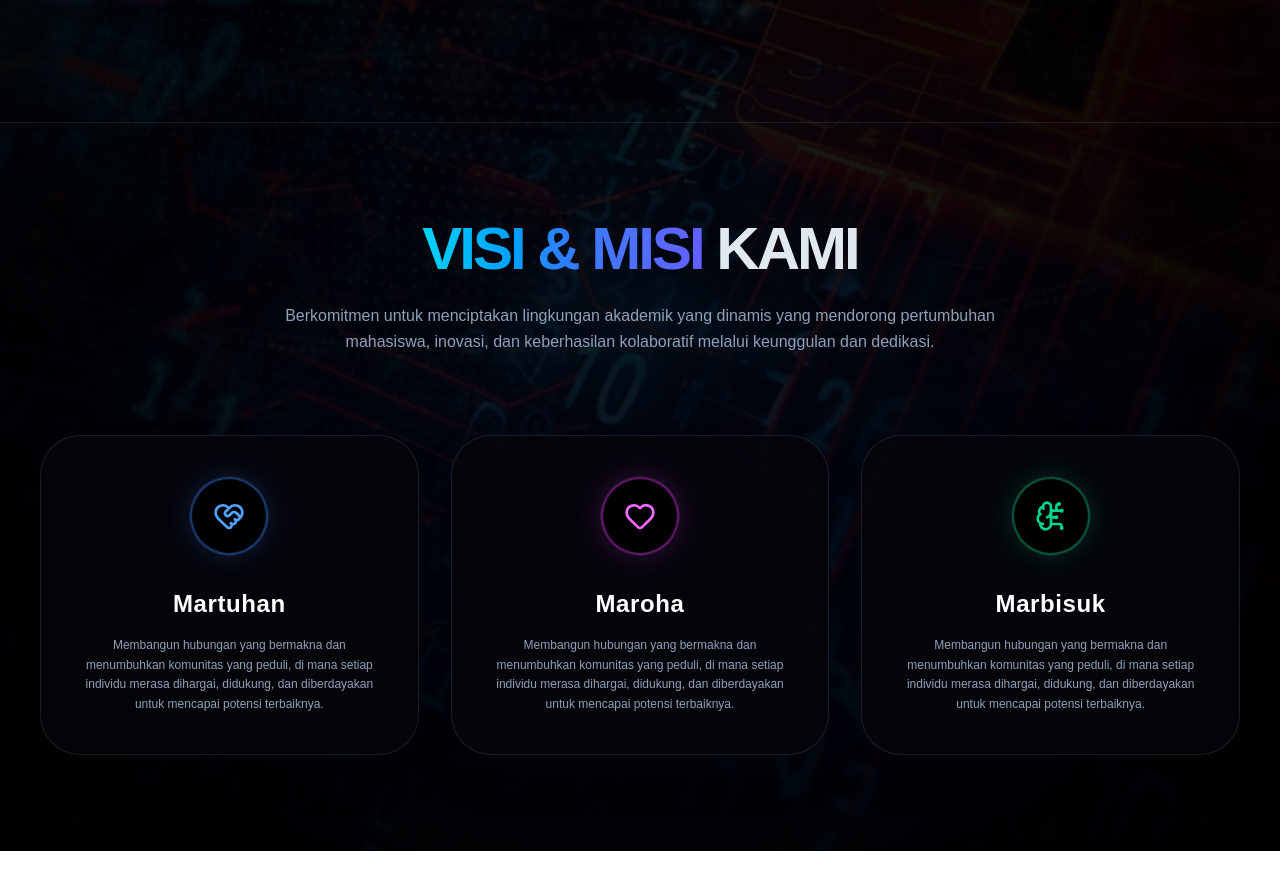
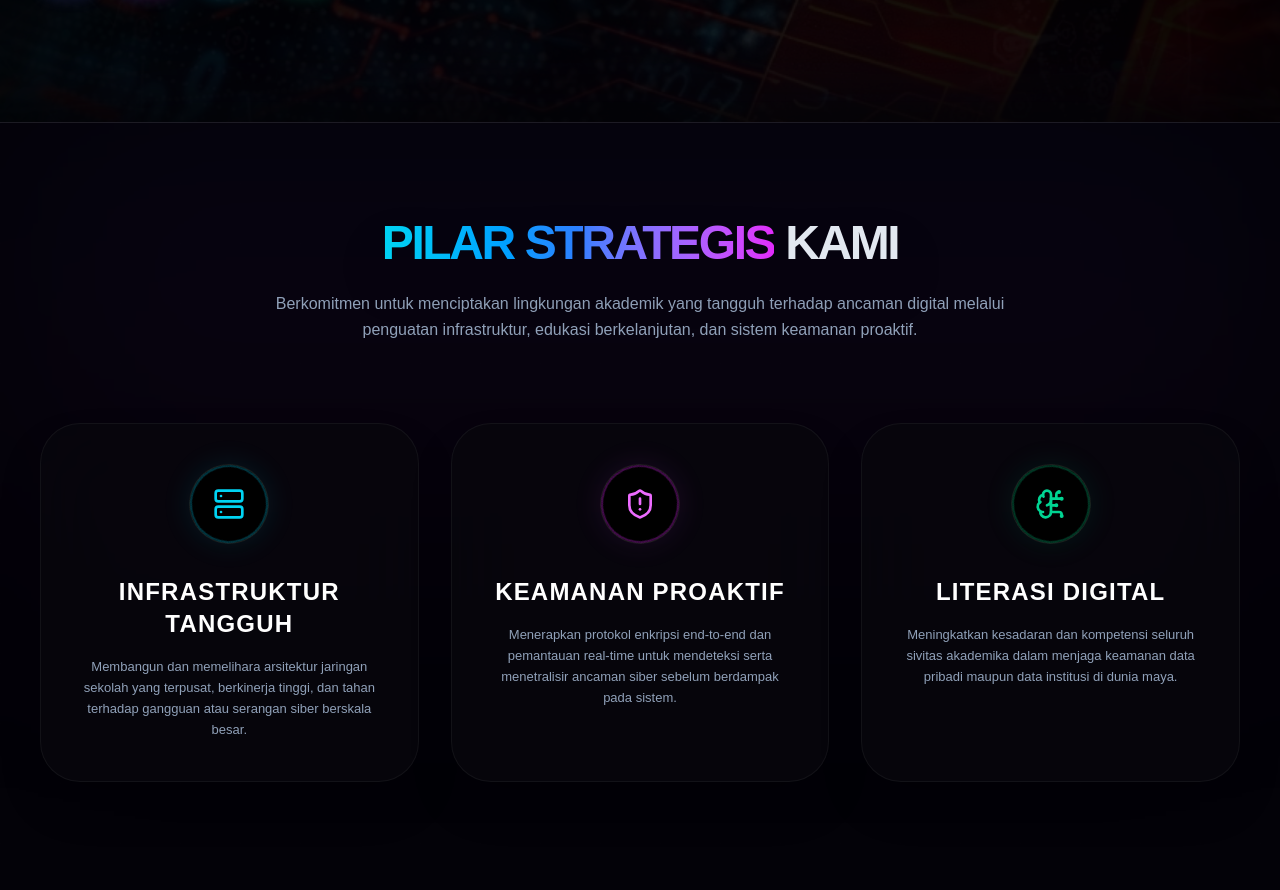
Before and after one commit to Edwinn1711/cyber-backend, a Next.js app: page / in a window 1280 px wide. Shown: the part 726-1616 px from the top of the page. Before the commit the page ends 1577 px from the top, so only its background shows below. Built offline with nearby package versions, Linux system fonts and the light colour scheme.

Commit message:
feat: ubah visi misi ke pilar siber strategis dan optimasi partikel klik dewa

```diff
--- a/app/(loginregister)/page.tsx
+++ b/app/(loginregister)/page.tsx
@@ -6,15 +6,15 @@ import {
   ShieldCheck, User, Lock, ScanLine, AlertTriangle, Fingerprint,
   MapPin, Calendar, CheckCircle2, School, Network, Server,
   Home, Info, FileText, LayoutGrid, Megaphone, HelpCircle, X, ArrowRight, Shield, Zap,
-  HeartHandshake, Heart, BrainCircuit
+  BrainCircuit, ShieldAlert, Cpu
 } from 'lucide-react'
 
 // --- ASSET BACKGROUND ---
 const CYBER_ASSETS = ["/bg/cyber1.jpg", "/bg/cyber2.jpg", "/bg/cyber3.jpg", "/bg/cyber4.jpg", "/bg/cyber5.jpg"];
 const AVAILABLE_CLASSES = ["X MIPA 1", "X IPS 1", "XI TKJ 1", "XI RPL 1", "XII MIPA 2", "XII DKV 1"];
 
-// --- 1. EFEK KLIK PARTIKEL (DIPERKECIL & DIPERHALUS AGAR ELEGAN) ---
-const SubtleCyberParticleSystem = () => {
+// --- 1. EFEK KLIK PARTIKEL DEWA (ANTI-GAGAL, MUNCUL DI MANA SAJA) ---
+const GodTierParticleSystem = () => {
   const canvasRef = useRef<HTMLCanvasElement>(null);
 
   useEffect(() => {
@@ -36,10 +36,10 @@ const SubtleCyberParticleSystem = () => {
     resize();
 
     const explode = (x: number, y: number) => {
-      // 1. Shockwave (Lebih kecil dan cepat pudar)
+      // 1. Shockwave
       shockwaves.push({ x, y, radius: 0, alpha: 0.8, speed: 4, width: 1.5 });
 
-      // 2. Sparks (Lebih pendek dan tidak terlalu menyebar)
+      // 2. Sparks
       for (let i = 0; i < 6; i++) {
         const angle = (Math.PI * 2 / 6) * i + (Math.random() * 0.5);
         const velocity = Math.random() * 6 + 4;
@@ -53,7 +53,7 @@ const SubtleCyberParticleSystem = () => {
         });
       }
 
-      // 3. Stardust (Lebih sedikit dan titik lebih kecil)
+      // 3. Stardust
       for (let i = 0; i < 8; i++) {
         const angle = Math.random() * Math.PI * 2;
         const speed = Math.random() * 3 + 1;
@@ -68,14 +68,12 @@ const SubtleCyberParticleSystem = () => {
       }
     };
 
-    const handlePointerDown = (e: MouseEvent | TouchEvent) => {
-      const clientX = 'touches' in e ? e.touches[0].clientX : e.clientX;
-      const clientY = 'touches' in e ? e.touches[0].clientY : e.clientY;
-      explode(clientX, clientY);
+    // MENGGUNAKAN POINTERDOWN AGAR DETEKSI MOUSE & TOUCH 100% AKURAT WALAUPUN DI-SCROLL
+    const handlePointerDown = (e: PointerEvent) => {
+      explode(e.clientX, e.clientY);
     };
 
-    window.addEventListener('mousedown', handlePointerDown);
-    window.addEventListener('touchstart', handlePointerDown, { passive: true });
+    window.addEventListener('pointerdown', handlePointerDown, { passive: true });
 
     const animate = () => {
       ctx.clearRect(0, 0, canvas.width, canvas.height);
@@ -85,12 +83,12 @@ const SubtleCyberParticleSystem = () => {
       for (let i = shockwaves.length - 1; i >= 0; i--) {
         let sw = shockwaves[i];
         sw.radius += sw.speed;
-        sw.alpha -= 0.05; // Cepat pudar
+        sw.alpha -= 0.05;
         if (sw.alpha <= 0) { shockwaves.splice(i, 1); continue; }
 
         ctx.beginPath();
         ctx.arc(sw.x, sw.y, sw.radius, 0, Math.PI * 2);
-        ctx.strokeStyle = `rgba(56, 189, 248, ${sw.alpha})`; // Cyan shockwave
+        ctx.strokeStyle = `rgba(56, 189, 248, ${sw.alpha})`;
         ctx.lineWidth = sw.width * sw.alpha;
         ctx.stroke();
       }
@@ -140,16 +138,16 @@ const SubtleCyberParticleSystem = () => {
 
     return () => {
       window.removeEventListener('resize', resize);
-      window.removeEventListener('mousedown', handlePointerDown);
-      window.removeEventListener('touchstart', handlePointerDown);
+      window.removeEventListener('pointerdown', handlePointerDown);
       cancelAnimationFrame(animationFrameId);
     };
   }, []);
 
+  // z-[9999] memastikan partikel selalu di atas segalanya
   return <canvas ref={canvasRef} className="fixed inset-0 z-[9999] pointer-events-none" />;
 };
 
-// --- 2. BACKGROUND CYBER ---
+// --- 2. BACKGROUND CYBER HERO SECTION ---
 const PersistentUniverse = React.memo(({ bgIdx }: { bgIdx: number }) => {
   return (
     <div className="fixed inset-0 z-0 overflow-hidden bg-[#020108]">
@@ -267,16 +265,18 @@ export default function CyberLandingDark() {
   };
 
   return (
-    // PENTING: overflow-x-hidden agar tidak ada scroll samping, tetapi membiarkan scroll vertikal
     <div className="flex flex-col min-h-screen w-full bg-black text-slate-200 overflow-x-hidden selection:bg-fuchsia-500/30 relative perspective-[1500px]">
 
+      {/* 1. BACKGROUND GAMBAR UTAMA */}
       <PersistentUniverse bgIdx={bgIdx} />
-      <SubtleCyberParticleSystem />
+
+      {/* 2. EFEK PARTIKEL KURSOR DEWA */}
+      <GodTierParticleSystem />
 
       {/* ========================================================================= */}
-      {/* HEADER NAVBAR                                                             */}
+      {/* 3. NAVBAR (HEADER GELAP ELEGAN)                                           */}
       {/* ========================================================================= */}
-      <header className="fixed top-0 left-0 right-0 z-40 w-full border-b border-white/5 bg-[#05050a]/80 backdrop-blur-xl">
+      <header className="fixed top-0 left-0 right-0 z-40 w-full border-b border-white/5 bg-[#05050a]/80 backdrop-blur-xl shadow-md">
         <div className="max-w-7xl mx-auto px-6 lg:px-10 h-20 flex items-center justify-between">
           <div className="flex items-center gap-4">
              <div className="w-10 h-10 bg-fuchsia-600/10 border border-fuchsia-500/30 rounded-xl flex items-center justify-center shadow-[0_0_15px_rgba(217,70,239,0.3)]">
@@ -321,7 +321,7 @@ export default function CyberLandingDark() {
       {/* ========================================================================= */}
       <div className="relative z-10 w-full pt-20">
 
-        {/* SECTION 1: HERO */}
+        {/* SECTION 1: HERO (TETAP TRANSPARAN KE BACKGROUND GAMBAR) */}
         <section className="min-h-[calc(100vh-80px)] flex items-center w-full max-w-7xl mx-auto px-6 lg:px-10 py-12 lg:py-0">
            <div className="grid grid-cols-1 lg:grid-cols-2 gap-12 lg:gap-20 items-center w-full">
               {/* Teks Kiri */}
@@ -388,61 +388,64 @@ export default function CyberLandingDark() {
            </div>
         </section>
 
-        {/* SECTION 2: VISI & MISI (Sesuai Referensi Gambar dengan Tema Cyber) */}
-        <section className="w-full max-w-7xl mx-auto px-6 lg:px-10 py-24 border-t border-white/10 mt-12 relative">
+        {/* SECTION 2: PILAR UTAMA KEMANAN SIBER (BACKGROUND SOLID GELAP & KEREN) */}
+        <div className="relative w-full bg-[#030208] border-t border-white/10 z-20 pb-32 pt-24 mt-12 shadow-[0_-30px_60px_rgba(0,0,0,0.8)]">
 
-           {/* Background Light Decor */}
-           <div className="absolute top-1/2 left-1/2 -translate-x-1/2 -translate-y-1/2 w-[80%] h-[80%] bg-blue-600/5 blur-[150px] rounded-full pointer-events-none" />
+           {/* Ambient Lighting Background */}
+           <div className="absolute top-0 inset-x-0 h-[600px] bg-gradient-to-b from-indigo-900/10 via-fuchsia-900/5 to-transparent blur-[120px] pointer-events-none" />
+           <div className="absolute inset-0 bg-grid-static opacity-[0.05] pointer-events-none" />
 
-           <div className="text-center mb-20 relative z-10">
-             <h2 className="text-4xl lg:text-6xl font-black tracking-tighter uppercase mb-6">
-               <span className="text-transparent bg-clip-text bg-gradient-to-r from-cyan-400 via-blue-500 to-indigo-500">Visi & Misi</span> Kami
+           <section className="max-w-7xl mx-auto px-6 lg:px-10 relative z-10">
+               <div className="text-center mb-20">
+                 <h2 className="text-4xl lg:text-5xl font-black tracking-tighter uppercase mb-6 drop-shadow-2xl">
+                   <span className="text-transparent bg-clip-text bg-gradient-to-r from-cyan-400 via-blue-500 to-fuchsia-500">Pilar Strategis</span> Kami
                  </h2>
                  <p className="text-slate-400 max-w-3xl mx-auto font-medium text-sm lg:text-base leading-relaxed">
-               Berkomitmen untuk menciptakan lingkungan akademik yang dinamis yang mendorong pertumbuhan mahasiswa, inovasi, dan keberhasilan kolaboratif melalui keunggulan dan dedikasi.
+                   Berkomitmen untuk menciptakan lingkungan akademik yang tangguh terhadap ancaman digital melalui penguatan infrastruktur, edukasi berkelanjutan, dan sistem keamanan proaktif.
                  </p>
                </div>
 
-           <div className="grid grid-cols-1 md:grid-cols-3 gap-8 relative z-10">
+               <div className="grid grid-cols-1 md:grid-cols-3 gap-8">
 
-              {/* Card 1: Martuhan */}
-              <div className="bg-[#05050a]/80 backdrop-blur-2xl border border-white/10 rounded-[2.5rem] p-10 flex flex-col items-center text-center shadow-2xl hover:border-blue-500/40 hover:-translate-y-2 transition-all duration-500 group">
-                 <div className="w-20 h-20 bg-black border border-white/10 rounded-full flex items-center justify-center mb-8 relative shadow-[0_0_30px_rgba(59,130,246,0.2)] group-hover:shadow-[0_0_40px_rgba(59,130,246,0.5)] transition-all">
-                    <div className="absolute inset-0 rounded-full border-2 border-blue-500/50 animate-[spin_10s_linear_infinite]" />
-                    <HeartHandshake size={32} className="text-blue-400" />
+                  {/* Card 1: Infrastruktur */}
+                  <div className="bg-[#08070d]/80 backdrop-blur-2xl border border-white/5 rounded-[2.5rem] p-10 flex flex-col items-center text-center shadow-2xl hover:border-cyan-500/40 hover:-translate-y-2 transition-all duration-500 group">
+                     <div className="w-20 h-20 bg-black border border-white/10 rounded-full flex items-center justify-center mb-8 relative shadow-[0_0_30px_rgba(34,211,238,0.1)] group-hover:shadow-[0_0_40px_rgba(34,211,238,0.3)] transition-all">
+                        <div className="absolute inset-0 rounded-full border-2 border-cyan-500/30 group-hover:border-cyan-500/80 animate-[spin_10s_linear_infinite]" />
+                        <Server size={32} className="text-cyan-400" />
                      </div>
-                 <h3 className="text-2xl font-black text-white mb-4 tracking-wide">Martuhan</h3>
-                 <p className="text-xs font-medium text-slate-400 leading-relaxed">
-                   Membangun hubungan yang bermakna dan menumbuhkan komunitas yang peduli, di mana setiap individu merasa dihargai, didukung, dan diberdayakan untuk mencapai potensi terbaiknya.
+                     <h3 className="text-2xl font-black text-white mb-4 tracking-wider uppercase">Infrastruktur Tangguh</h3>
+                     <p className="text-[13px] font-medium text-slate-400 leading-relaxed">
+                       Membangun dan memelihara arsitektur jaringan sekolah yang terpusat, berkinerja tinggi, dan tahan terhadap gangguan atau serangan siber berskala besar.
                      </p>
                   </div>
 
-              {/* Card 2: Maroha */}
-              <div className="bg-[#05050a]/80 backdrop-blur-2xl border border-white/10 rounded-[2.5rem] p-10 flex flex-col items-center text-center shadow-2xl hover:border-fuchsia-500/40 hover:-translate-y-2 transition-all duration-500 group">
-                 <div className="w-20 h-20 bg-black border border-white/10 rounded-full flex items-center justify-center mb-8 relative shadow-[0_0_30px_rgba(217,70,239,0.2)] group-hover:shadow-[0_0_40px_rgba(217,70,239,0.5)] transition-all">
-                    <div className="absolute inset-0 rounded-full border-2 border-fuchsia-500/50 animate-[spin_10s_linear_infinite_reverse]" />
-                    <Heart size={32} className="text-fuchsia-400" />
+                  {/* Card 2: Keamanan Proaktif */}
+                  <div className="bg-[#08070d]/80 backdrop-blur-2xl border border-white/5 rounded-[2.5rem] p-10 flex flex-col items-center text-center shadow-2xl hover:border-fuchsia-500/40 hover:-translate-y-2 transition-all duration-500 group">
+                     <div className="w-20 h-20 bg-black border border-white/10 rounded-full flex items-center justify-center mb-8 relative shadow-[0_0_30px_rgba(217,70,239,0.1)] group-hover:shadow-[0_0_40px_rgba(217,70,239,0.3)] transition-all">
+                        <div className="absolute inset-0 rounded-full border-2 border-fuchsia-500/30 group-hover:border-fuchsia-500/80 animate-[spin_10s_linear_infinite_reverse]" />
+                        <ShieldAlert size={32} className="text-fuchsia-400" />
                      </div>
-                 <h3 className="text-2xl font-black text-white mb-4 tracking-wide">Maroha</h3>
-                 <p className="text-xs font-medium text-slate-400 leading-relaxed">
-                   Membangun hubungan yang bermakna dan menumbuhkan komunitas yang peduli, di mana setiap individu merasa dihargai, didukung, dan diberdayakan untuk mencapai potensi terbaiknya.
+                     <h3 className="text-2xl font-black text-white mb-4 tracking-wider uppercase">Keamanan Proaktif</h3>
+                     <p className="text-[13px] font-medium text-slate-400 leading-relaxed">
+                       Menerapkan protokol enkripsi end-to-end dan pemantauan real-time untuk mendeteksi serta menetralisir ancaman siber sebelum berdampak pada sistem.
                      </p>
                   </div>
 
-              {/* Card 3: Marbisuk */}
-              <div className="bg-[#05050a]/80 backdrop-blur-2xl border border-white/10 rounded-[2.5rem] p-10 flex flex-col items-center text-center shadow-2xl hover:border-emerald-500/40 hover:-translate-y-2 transition-all duration-500 group">
-                 <div className="w-20 h-20 bg-black border border-white/10 rounded-full flex items-center justify-center mb-8 relative shadow-[0_0_30px_rgba(16,185,129,0.2)] group-hover:shadow-[0_0_40px_rgba(16,185,129,0.5)] transition-all">
-                    <div className="absolute inset-0 rounded-full border-2 border-emerald-500/50 animate-[spin_10s_linear_infinite]" />
+                  {/* Card 3: Literasi Digital */}
+                  <div className="bg-[#08070d]/80 backdrop-blur-2xl border border-white/5 rounded-[2.5rem] p-10 flex flex-col items-center text-center shadow-2xl hover:border-emerald-500/40 hover:-translate-y-2 transition-all duration-500 group">
+                     <div className="w-20 h-20 bg-black border border-white/10 rounded-full flex items-center justify-center mb-8 relative shadow-[0_0_30px_rgba(16,185,129,0.1)] group-hover:shadow-[0_0_40px_rgba(16,185,129,0.3)] transition-all">
+                        <div className="absolute inset-0 rounded-full border-2 border-emerald-500/30 group-hover:border-emerald-500/80 animate-[spin_10s_linear_infinite]" />
                         <BrainCircuit size={32} className="text-emerald-400" />
                      </div>
-                 <h3 className="text-2xl font-black text-white mb-4 tracking-wide">Marbisuk</h3>
-                 <p className="text-xs font-medium text-slate-400 leading-relaxed">
-                   Membangun hubungan yang bermakna dan menumbuhkan komunitas yang peduli, di mana setiap individu merasa dihargai, didukung, dan diberdayakan untuk mencapai potensi terbaiknya.
+                     <h3 className="text-2xl font-black text-white mb-4 tracking-wider uppercase">Literasi Digital</h3>
+                     <p className="text-[13px] font-medium text-slate-400 leading-relaxed">
+                       Meningkatkan kesadaran dan kompetensi seluruh sivitas akademika dalam menjaga keamanan data pribadi maupun data institusi di dunia maya.
                      </p>
                   </div>
 
                </div>
            </section>
+        </div>
 
       </div>
 
```
Lines whose indentation alone changed are shown as unchanged.
